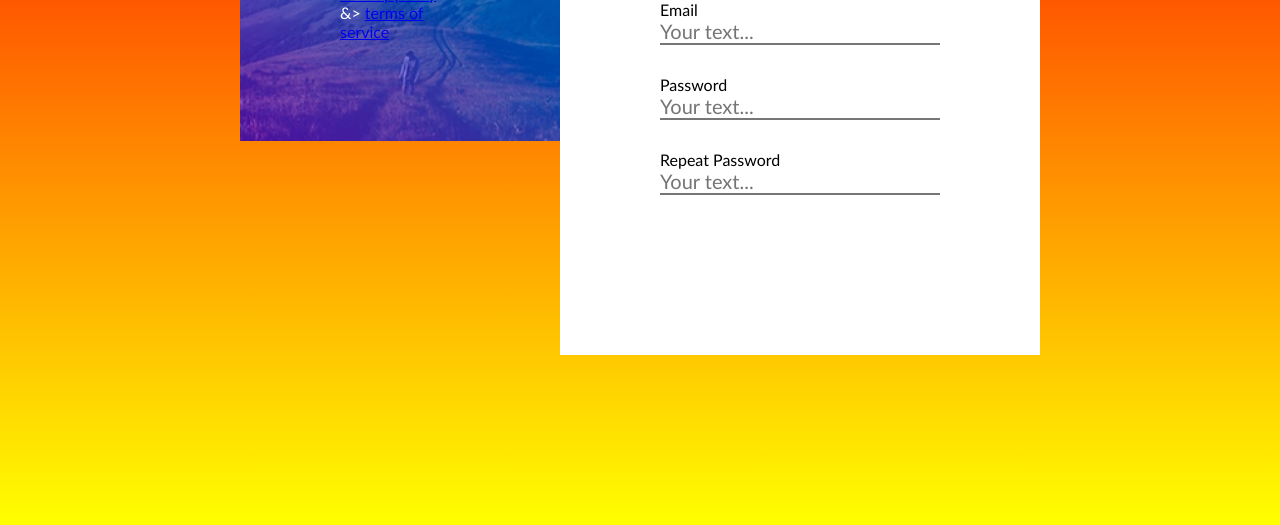
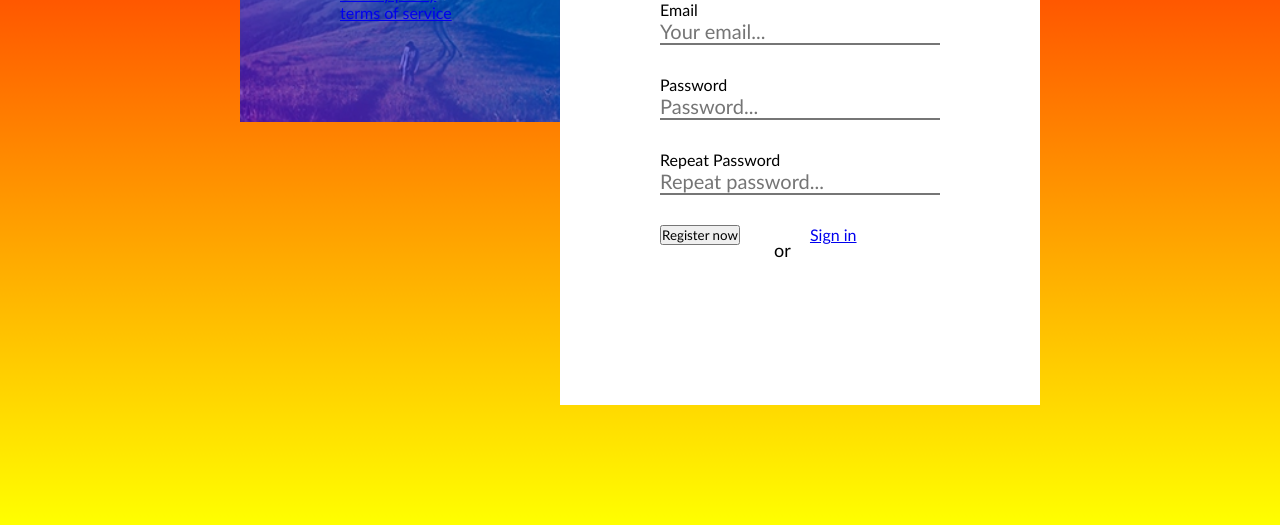
Before and after one commit to Skriste/6-sign-up, a website: page index.html in a window 1280 px wide. Shown: the part 275-800 px from the top of the page. Drawn offline with Linux system fonts and the light colour scheme.

Commit message:
clean up

```diff
--- a/index.html
+++ b/index.html
@@ -15,20 +15,22 @@
     <link rel="shortcut icon" href="./favicon.ico" type="image/x-icon">
 
     <!--components-->
-    <link rel="stylesheet" href="./css/main.css">
+    <link rel="stylesheet" href="./css/form.css">
+    <link rel="stylesheet" href="./css/button.css">
 
     <!--components-->
-    <link rel="stylesheet" href="./css/form.css">
-
+    <link rel="stylesheet" href="./css/main.css">
 
 </head>
 <body>
+    <div class="background-div"></div>
+
     <main class="container">
         <div class="left-column">
             <h1 class="main-title">Sign up</h1>
             <div class="bottom-links">
                 <a class="link" href="#">Privacy policy</a>
-                <span class="symbol">&amp</span>></span>
+                <span class="symbol">&amp</span>
                 <a class="link" href="#">terms of service</a>
             </div>
         </div>
@@ -37,21 +39,25 @@
             <form class="form">
                 <div class="form-row">
                     <label for="">Username</label>
-                    <input type="text" placeholder="Your text...">
+                    <input id="Username" type="text" placeholder="Your Username..." required autocomplete="off">
                 </div>
                 <div class="form-row">
-                    <label for="">Email</label>
-                    <input type="text" placeholder="Your text...">
+                    <label for="email">Email</label>
+                    <input id="email" placeholder="Your email..." required autocomplete="email">
                 </div>
                 <div class="form-row">
                     <label for="">Password</label>
-                    <input type="password" placeholder="Your text...">
+                    <input id="pass" placeholder="Password..." required autocomplete="new-password">
                 </div>
                 <div class="form-row">
-                    <label for="">Repeat Password</label>
-                    <input type="password" placeholder="Your text...">
+                    <label for="re-pass">Repeat Password</label>
+                    <input id="re-pass" type="password" placeholder="Repeat password..." required autocomplete="new-password">
                 </div>
-                <div class="form-row"></div>
+                <div class="form-row">
+                    <button class="btn" type="submit">Register now</button>
+                    <span>or</span>
+                    <a href="./login/">Sign in</a>
+                </div>
             </form>
         </div>
     </main>
```
Also changed, not shown: css/button.css (added).
